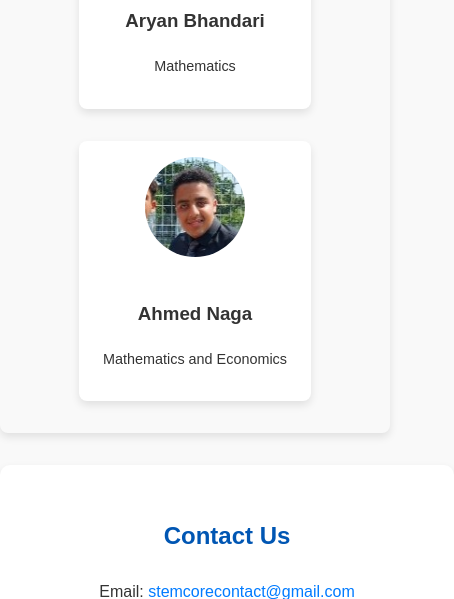
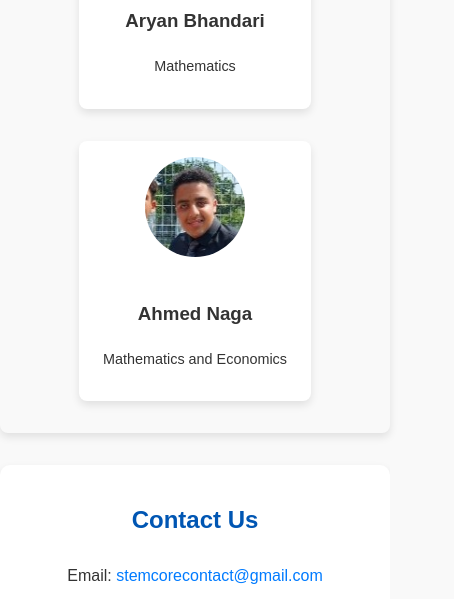
Before and after one commit to Spheonix19/StemCore-Website, a plain HTML site: page index.html in a window 390 px wide. Shown: the part 1594-2193 px from the top of the page, 454 px wide, since content can reach past the window. Drawn offline with nearby package versions, Linux system fonts and the light colour scheme; a script that the page names is missing.

Commit message:
Update styles.css

```diff
--- a/styles.css
+++ b/styles.css
@@ -641,3 +641,11 @@ footer {
     padding: 20px;
     /* Any specific styling for these sections */
 }
+/* Ensure Contact Us box fits within the viewport on mobile */
+@media (max-width: 768px) {
+    .contact {
+        max-width: 100%; /* Ensures the box doesn't stretch beyond the viewport */
+        box-sizing: border-box; /* Includes padding and border in the element's total width */
+        padding: 1rem; /* Adjust padding for mobile view */
+    }
+}
```
